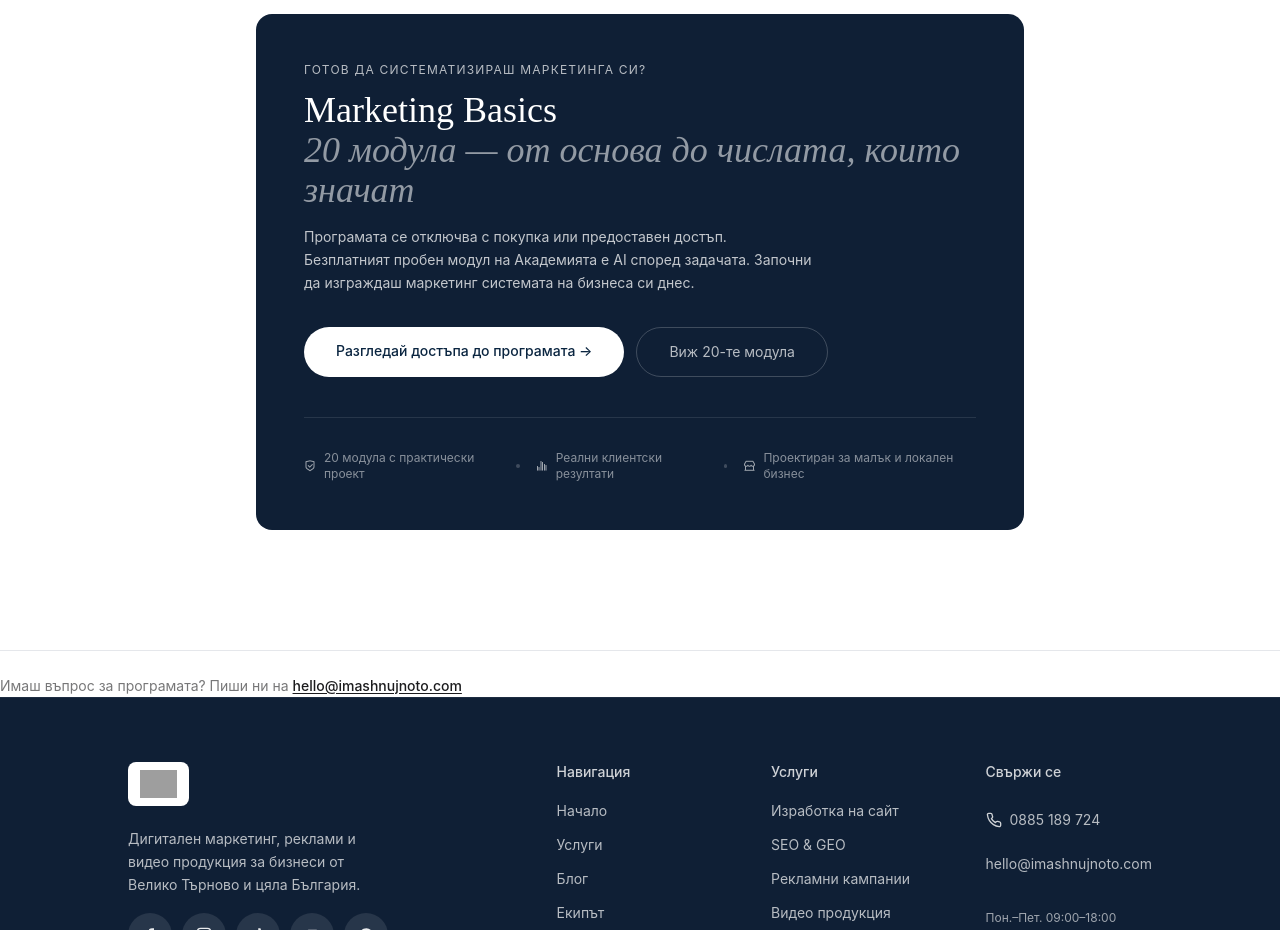
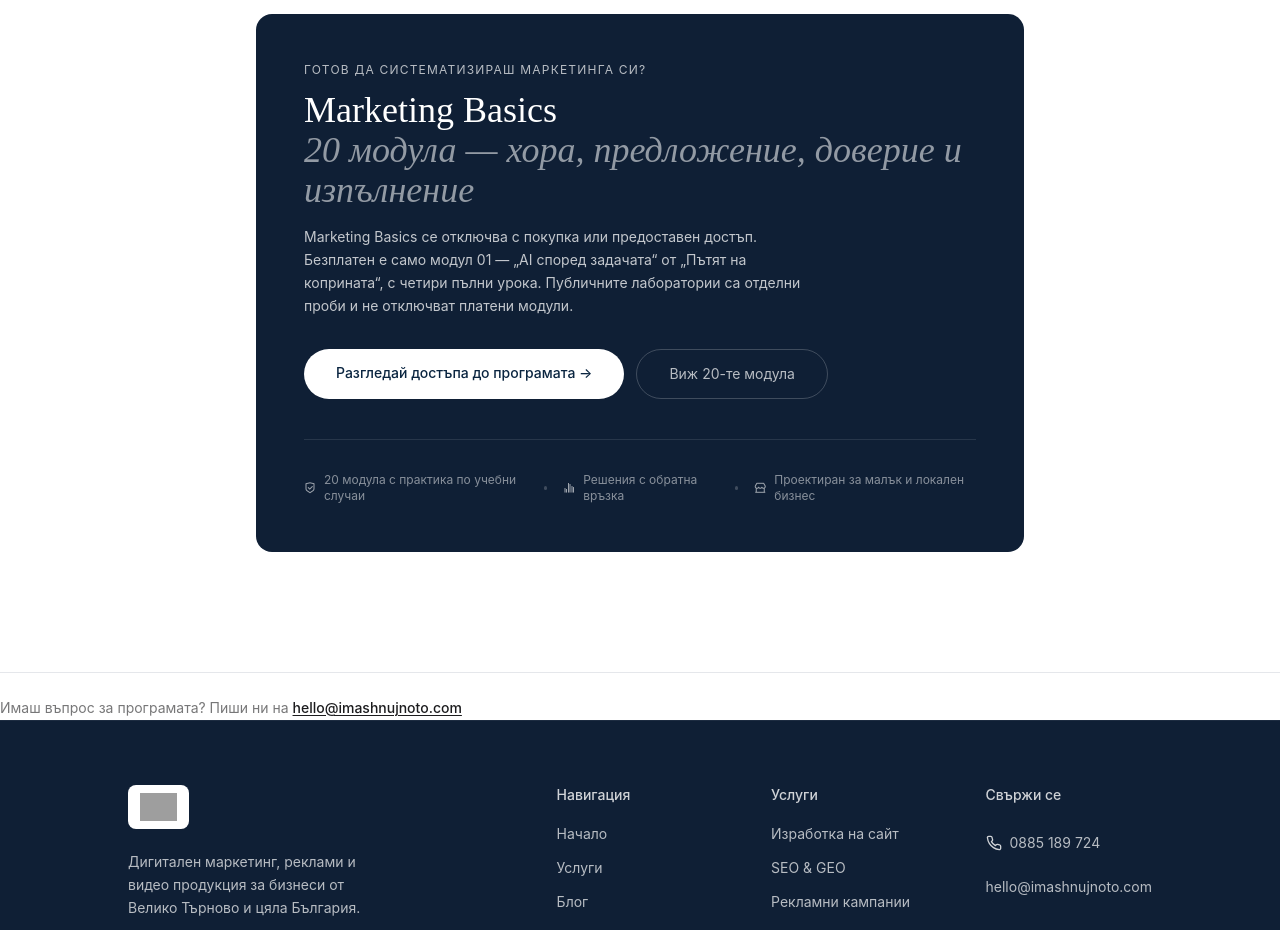
Before and after one commit to V-l-a-d-o132/TAVORA-EOOD, a React (Vite) app: page /kurs/marketing-basics in a window 1280 px wide. Shown: the part 8020-8950 px from the top of the page. Built offline with nearby package versions, Linux system fonts and the light colour scheme; grey boxes are pictures that could not be loaded.

Commit message:
Clarify which academy module is free on all programme calls to action

```diff
--- a/src/pages/kurs/marketing-basics/components/MarketingBasicsFinalCTA.tsx
+++ b/src/pages/kurs/marketing-basics/components/MarketingBasicsFinalCTA.tsx
@@ -1,4 +1,5 @@
 import { Link } from 'react-router-dom';
+import { ACADEMY_FREE_ACCESS_DESCRIPTION } from '@/config/academy-catalog';
 
 export default function MarketingBasicsFinalCTA() {
   return (
@@ -10,12 +11,11 @@ export default function MarketingBasicsFinalCTA() {
           <h2 className="text-2xl md:text-4xl font-light leading-tight mb-4" style={{ fontFamily: "'Cormorant Garamond', serif" }}>
             Marketing Basics
             <br />
-            <span className="italic text-white/55">20 модула — от основа до числата, които значат</span>
+            <span className="italic text-white/55">20 модула — хора, предложение, доверие и изпълнение</span>
           </h2>
 
           <p className="text-sm text-white/75 leading-relaxed mb-8 max-w-lg">
-            Програмата се отключва с покупка или предоставен достъп. Безплатният пробен модул на Академията е AI според задачата.
-            Започни да изграждаш маркетинг системата на бизнеса си днес.
+            Marketing Basics се отключва с покупка или предоставен достъп. {ACADEMY_FREE_ACCESS_DESCRIPTION}
           </p>
 
           <div className="flex flex-col sm:flex-row gap-3">
@@ -37,12 +37,12 @@ export default function MarketingBasicsFinalCTA() {
         <div className="mt-10 pt-8 border-t border-white/10 flex flex-col sm:flex-row sm:items-center gap-4 text-xs text-white/50">
           <div className="flex items-center gap-2">
             <i className="ri-shield-check-line text-white/60" />
-            <span>20 модула с практически проект</span>
+            <span>20 модула с практика по учебни случаи</span>
           </div>
           <div className="hidden sm:block w-1 h-1 rounded-full bg-white/20" />
           <div className="flex items-center gap-2">
             <i className="ri-bar-chart-grouped-line text-white/60" />
-            <span>Реални клиентски резултати</span>
+            <span>Решения с обратна връзка</span>
           </div>
           <div className="hidden sm:block w-1 h-1 rounded-full bg-white/20" />
           <div className="flex items-center gap-2">
--- a/src/pages/kurs/perfektnoto-video/components/PerfektnoVideoFinalCTA.tsx
+++ b/src/pages/kurs/perfektnoto-video/components/PerfektnoVideoFinalCTA.tsx
@@ -1,4 +1,5 @@
 import { Link } from 'react-router-dom';
+import { ACADEMY_FREE_ACCESS_DESCRIPTION } from '@/config/academy-catalog';
 
 export default function PerfektnoVideoFinalCTA() {
   return (
@@ -14,8 +15,7 @@ export default function PerfektnoVideoFinalCTA() {
           </h2>
 
           <p className="text-sm text-white/75 leading-relaxed mb-8 max-w-lg">
-            Програмата се отключва с покупка или предоставен достъп. Безплатният пробен модул на Академията е AI според задачата.
-            Започни да анализираш видео нуждите на бизнеса си днес.
+            „Перфектното Видео“ се отключва с покупка или предоставен достъп. {ACADEMY_FREE_ACCESS_DESCRIPTION}
           </p>
 
           <div className="flex flex-col sm:flex-row gap-3">
--- a/src/pages/register/page.tsx
+++ b/src/pages/register/page.tsx
@@ -158,7 +158,7 @@ export default function RegisterPage() {
             </h2>
             <div className="space-y-3 mt-6">
               {[
-                'Безплатен пробен модул AI според задачата',
+                'Безплатен модул 01 от „Пътят на коприната“ — „AI според задачата“',
                 'Платени програми според избрания пакет',
                 'Проследяване на твоя прогрес',
                 'Предаване на домашни задания',
```
